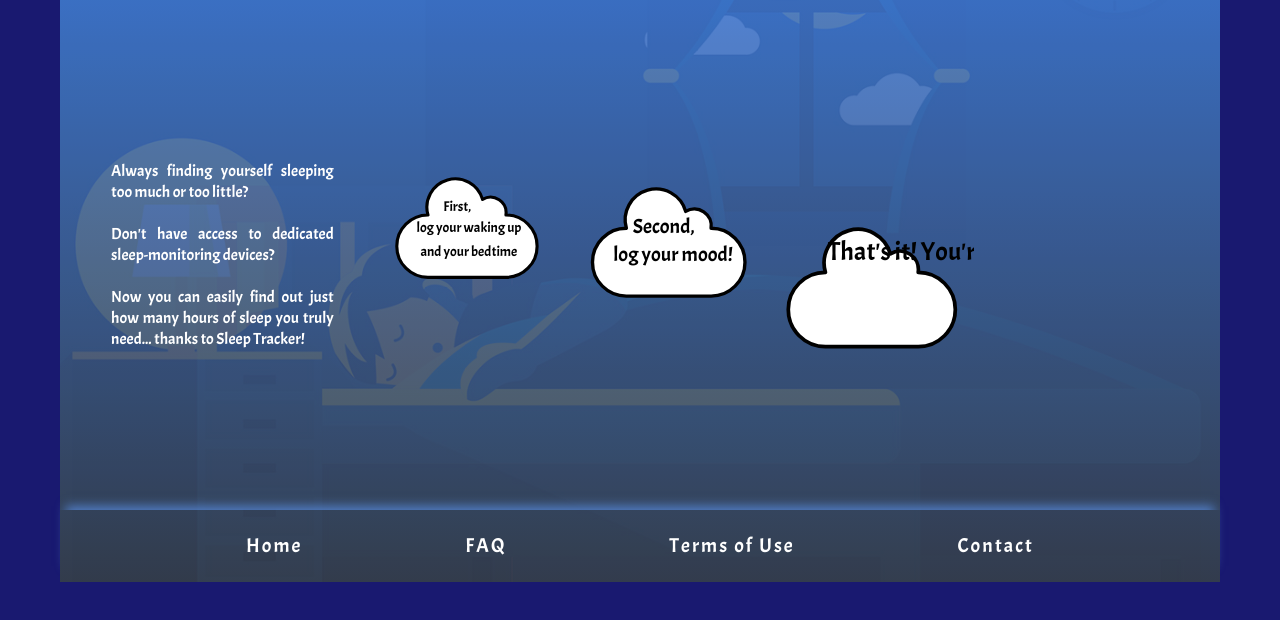
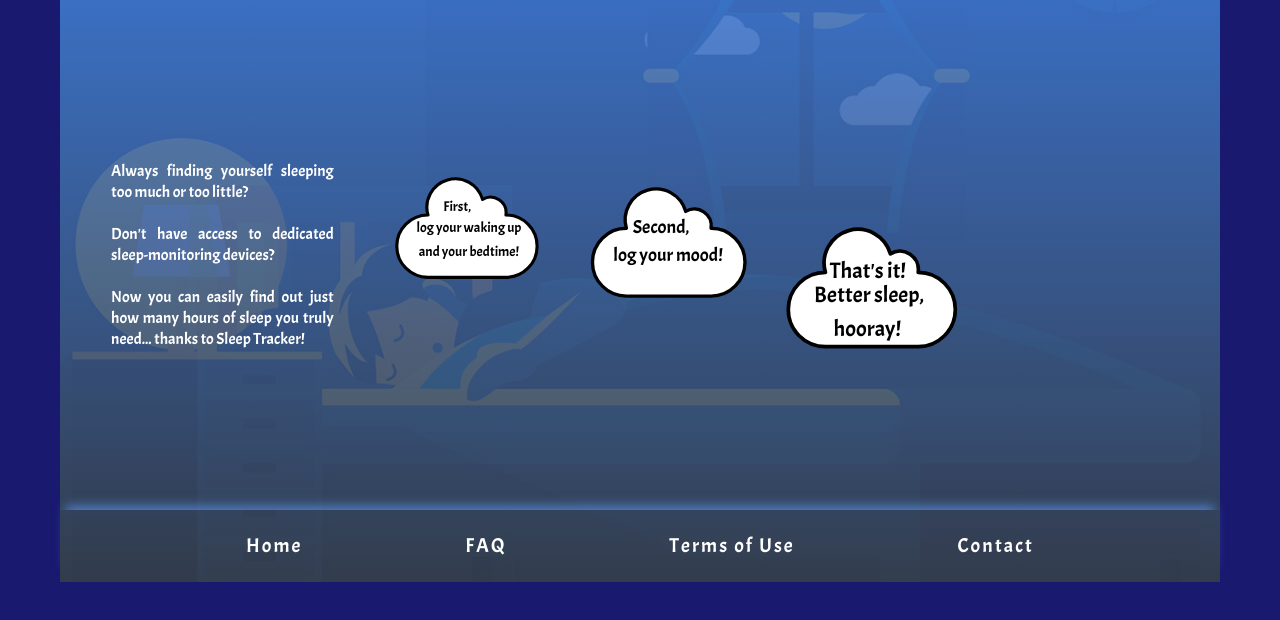
Before and after one commit to atoledo1/Sleeptracker-Marketing-Page, a plain HTML site: page index.html in a window 1280 px wide. Shown: the part 178-798 px from the top of the page. Drawn offline with Linux system fonts and the light colour scheme.

Commit message:
finish adding text to final bubble

```diff
--- a/index.html
+++ b/index.html
@@ -82,7 +82,7 @@
               text-anchor="middle"
               font-size=".9rem"
             >
-              and your bedtime
+              and your bedtime!
             </text>
           </svg>
 
@@ -101,7 +101,7 @@
               y="60%"
               dominant-baseline="start"
               text-anchor="central"
-              font-size="1.2rem"
+              font-size="1.1rem"
             >
               Second,
             </text>
@@ -110,7 +110,7 @@
               y="75%"
               dominant-baseline="middle"
               text-anchor="central"
-              font-size="1.2rem"
+              font-size="1.1rem"
             >
               log your mood!
             </text>
@@ -127,13 +127,31 @@
                                z"
             />
             <text
-              x="25%"
-              y="50%"
+              x="26%"
+              y="60%"
+              dominant-baseline="start"
+              text-anchor="central"
+              font-size="1.2rem"
+            >
+              That's it!
+            </text>
+            <text
+              x="18%"
+              y="72%"
               dominant-baseline="middle"
               text-anchor="central"
-              font-size="1.4rem"
+              font-size="1.2rem"
             >
-              That's it! You're on your way to better sleep!
+              Better sleep,
+            </text>
+            <text
+              x="28%"
+              y="90%"
+              dominant-baseline="end"
+              text-anchor="central"
+              font-size="1.2rem"
+            >
+              hooray!
             </text>
           </svg>
         </div>
```
